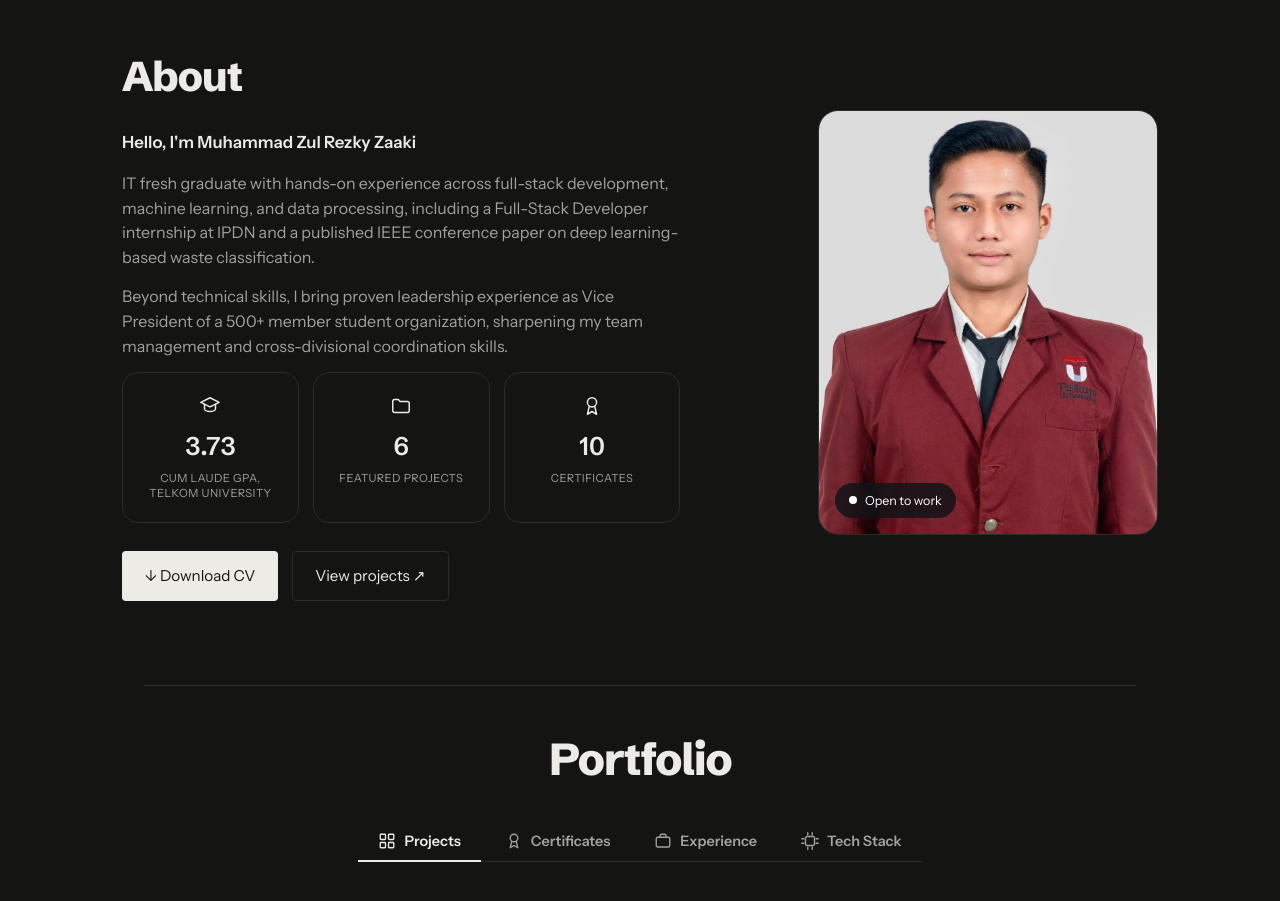
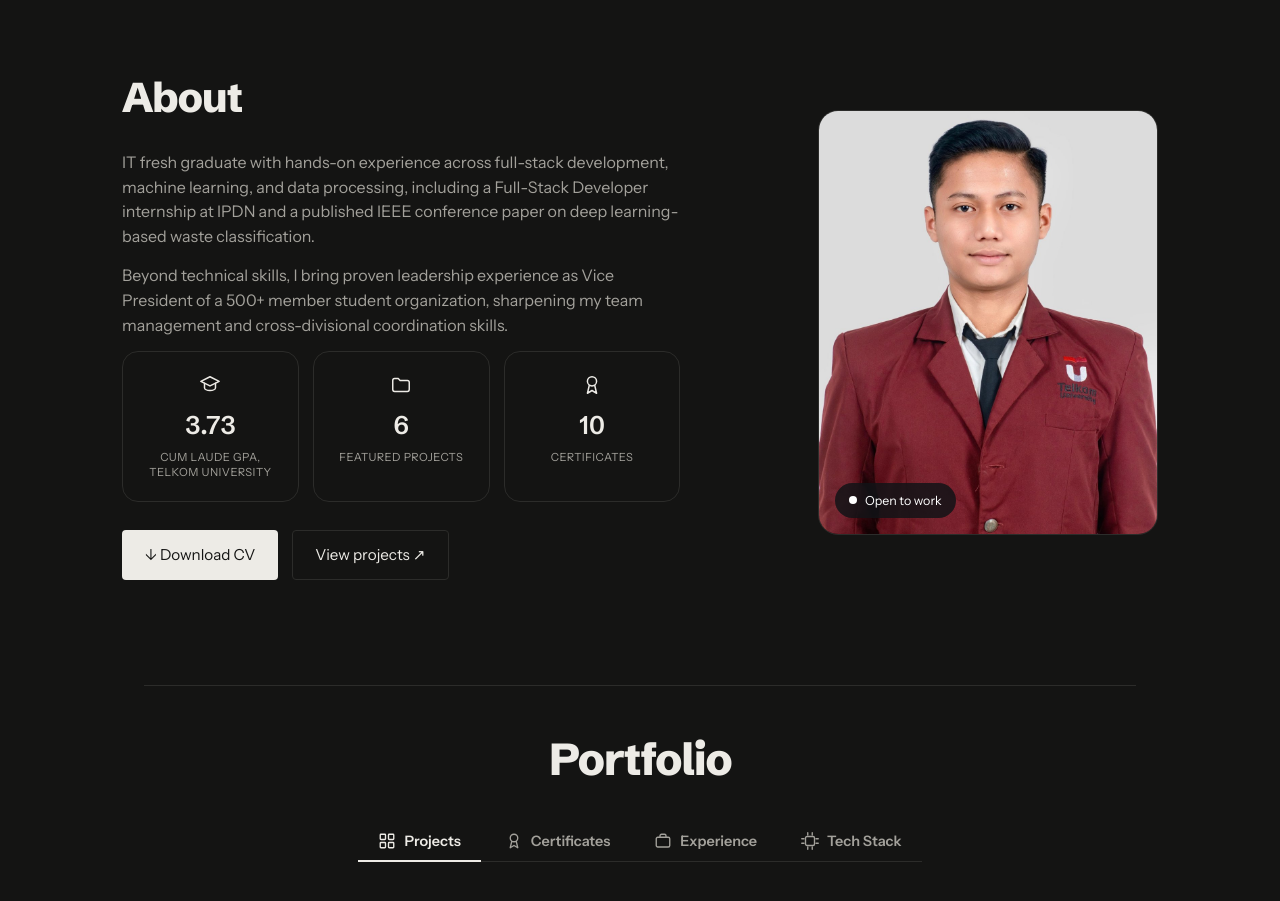
Before and after one commit to mhmmdzul/portofolio-muhammad-zul-rezky-zaaki, a React (Vite) app: page / in a window 1280 px wide. Shown: the part 840-1741 px from the top of the page. Built offline with nearby package versions, Linux system fonts and the light colour scheme.

Commit message:
Remove name subheading from About

```diff
--- a/src/App.jsx
+++ b/src/App.jsx
@@ -937,9 +937,6 @@ export default function App() {
               <div className="about-layout">
                 <div className="about-content">
                   <h2 className="about-title">{t.aboutHeading}</h2>
-                  <p className="about-subheading">
-                    {t.aboutIntro} {profile.name}
-                  </p>
                   {t.bio.map((p, i) => (
                     <p key={i} className="about-bio-text">
                       {p}
```
